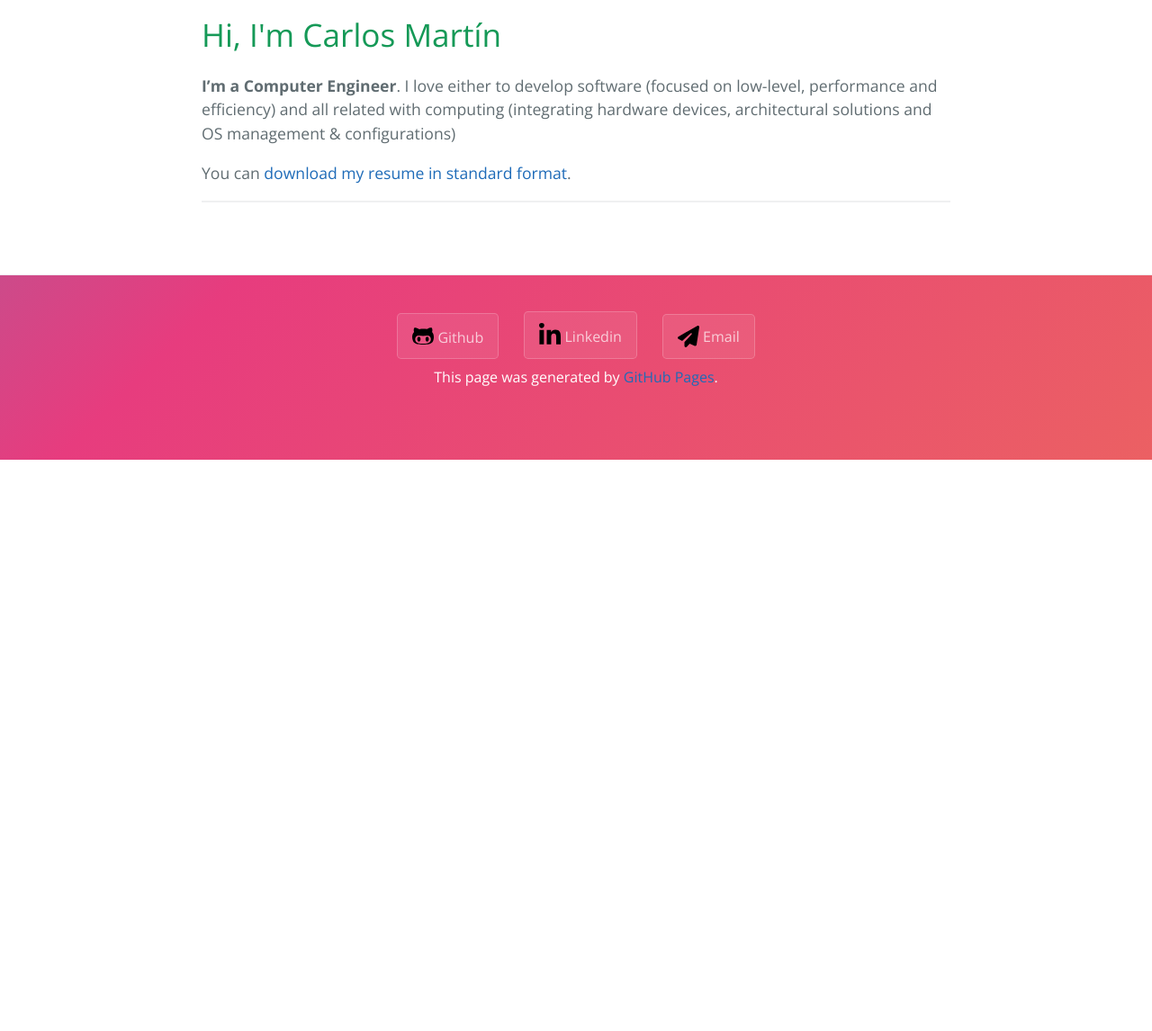
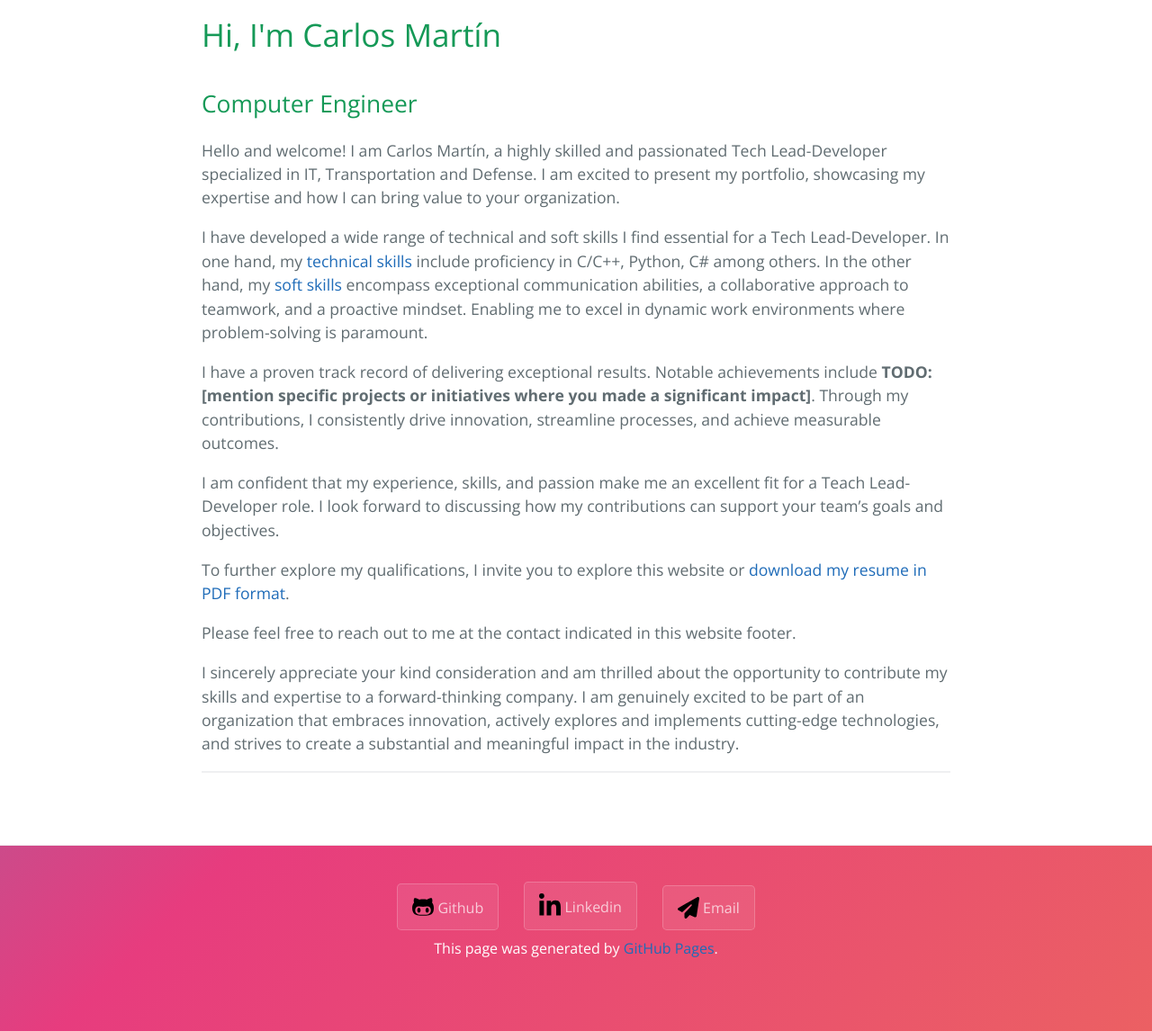
Before and after one commit to Carlosmape/carlosmape.github.io, a Jekyll site: the page built from index.md, in a window 1280 px wide and 1400 px high, scrolled down 375 px. Shown: the part 254-1400 px from the top of the window at 90% size. Built offline with Jekyll 4.4.1, drawn with Linux system fonts in a browser that asks for light colours; before the commit the page ends 1140 px from its top, so only the background shows below that.

Commit message:
Updated cover letter

```diff
--- a/index.md
+++ b/index.md
@@ -7,8 +7,18 @@ description: Welcome to my portfolio, know a little bit more about this Computer
 <img title="My Face" alt="My face" src="/assets/img/my_face.png">
 </div>
 
-<h1 class="typed-out-d">Hi, I'm Carlos Martín</h1>
-**I'm a Computer Engineer**.
-I love either to develop software (focused on low-level, performance and efficiency) and all related with computing (integrating hardware devices, architectural solutions and OS management & configurations)
+<h1 class="typed-out">Hi, I'm Carlos Martín</h1>
+<h2 class="typed-out-d">Computer Engineer</h2>
+Hello and welcome! I am Carlos Martín, a highly skilled and passionated Tech Lead-Developer specialized in IT, Transportation and Defense. I am excited to present my portfolio, showcasing my expertise and how I can bring value to your organization.
 
-You can [download my resume in standard format](/assets/docs/Carlosmape-cv.pdf).
+I have developed a wide range of technical and soft skills I find essential for a Tech Lead-Developer. In one hand, my [technical skills](/hard-skills/index.md) include proficiency in C/C++, Python, C# among others. In the other hand, my [soft skills](/soft-skills/index.md) encompass exceptional communication abilities, a collaborative approach to teamwork, and a proactive mindset. Enabling me to excel in dynamic work environments where problem-solving is paramount.
+
+I have a proven track record of delivering exceptional results. Notable achievements include **TODO:[mention specific projects or initiatives where you made a significant impact]**. Through my contributions, I consistently drive innovation, streamline processes, and achieve measurable outcomes.
+
+I am confident that my experience, skills, and passion make me an excellent fit for a Teach Lead-Developer role. I look forward to discussing how my contributions can support your team's goals and objectives.
+
+To further explore my qualifications, I invite you to explore this website or [download my resume in PDF format](/assets/docs/Carlosmape-cv.pdf).
+
+Please feel free to reach out to me at the contact indicated in this website footer.
+
+I sincerely appreciate your kind consideration and am thrilled about the opportunity to contribute my skills and expertise to a forward-thinking company. I am genuinely excited to be part of an organization that embraces innovation, actively explores and implements cutting-edge technologies, and strives to create a substantial and meaningful impact in the industry.
```
